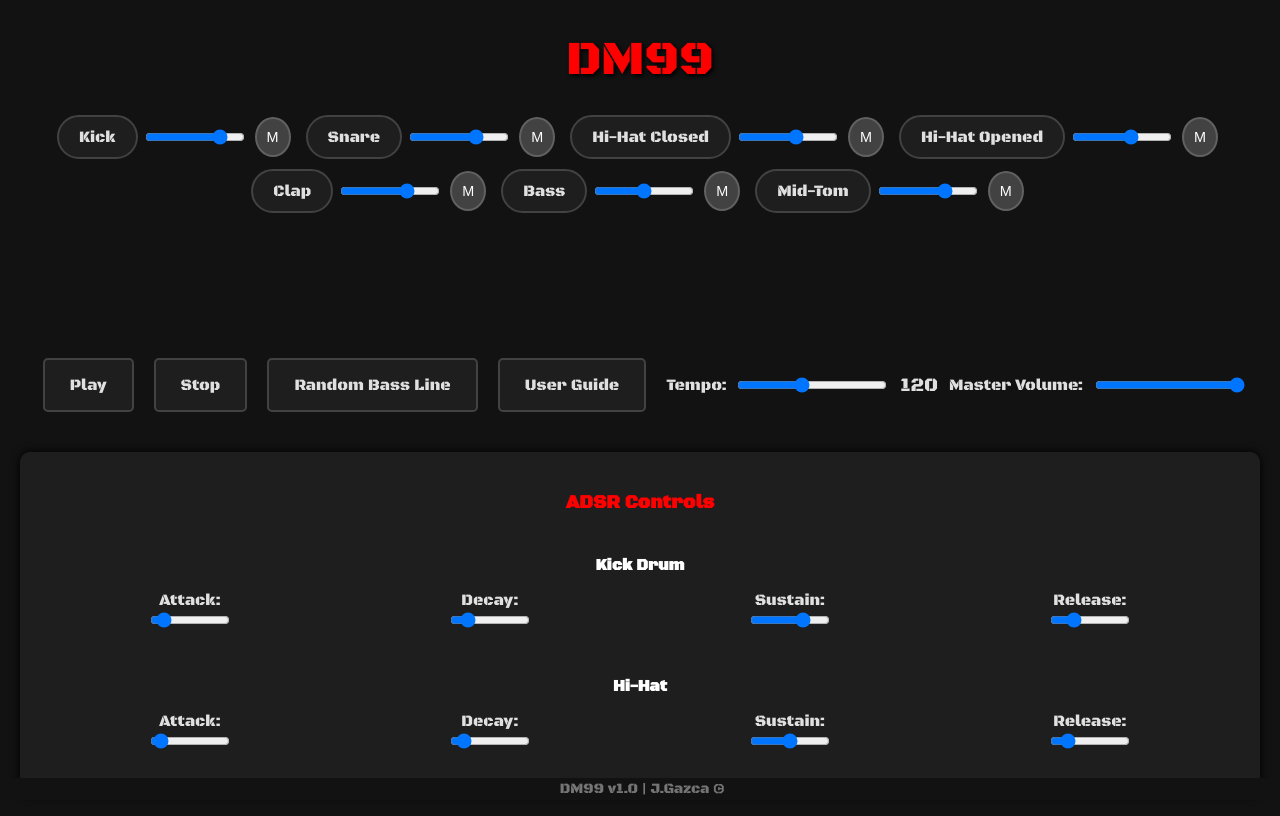
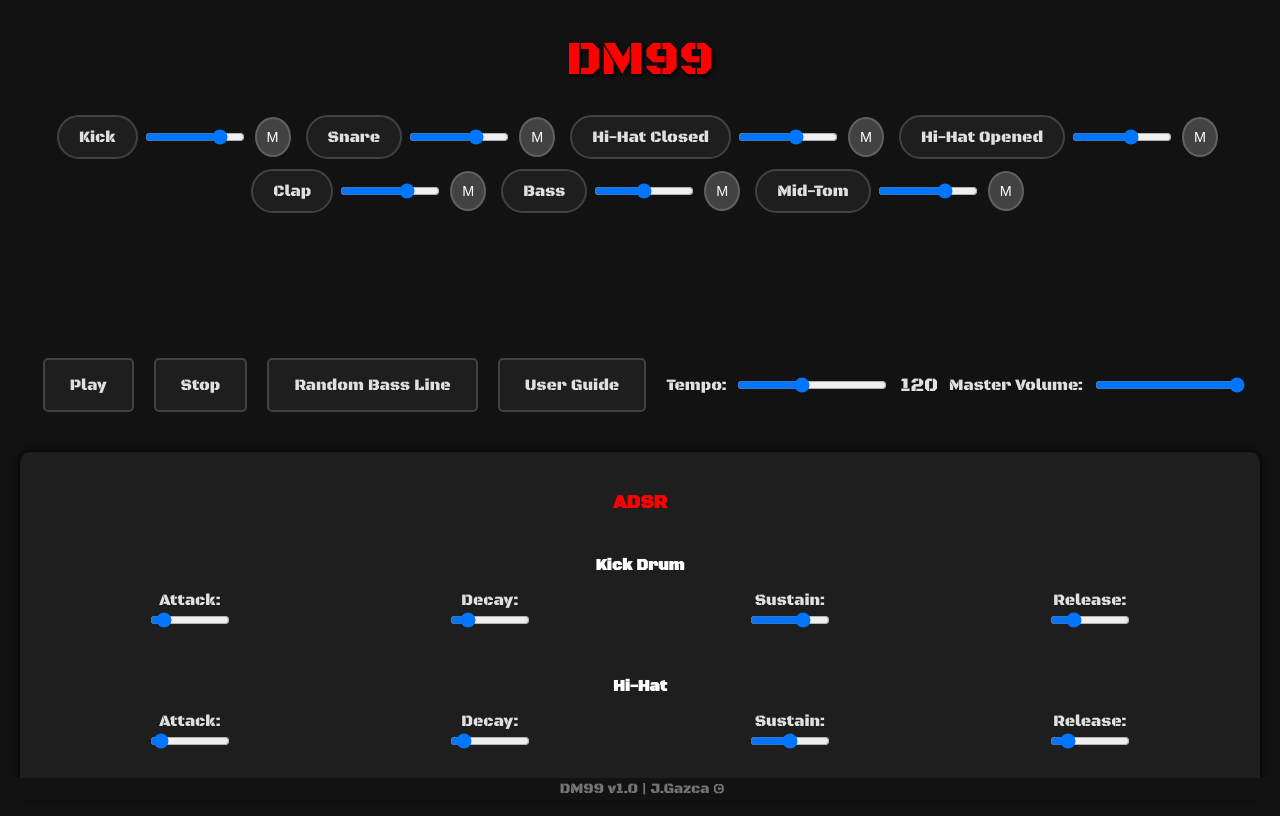
Before and after one commit to jgazcagtz/DM99, a plain HTML site: page index.html in a window 1280 px wide. Drawn offline with Linux system fonts and the light colour scheme; no server answers.

Commit message:
Update index.html

```diff
--- a/index.html
+++ b/index.html
@@ -75,7 +75,7 @@
 
     <!-- ADSR Controls -->
     <div id="adsr-controls">
-        <h3>ADSR Controls</h3>
+        <h3>ADSR</h3>
         <div class="adsr-instrument">
             <h4>Kick Drum</h4>
             <label>Attack:
```
